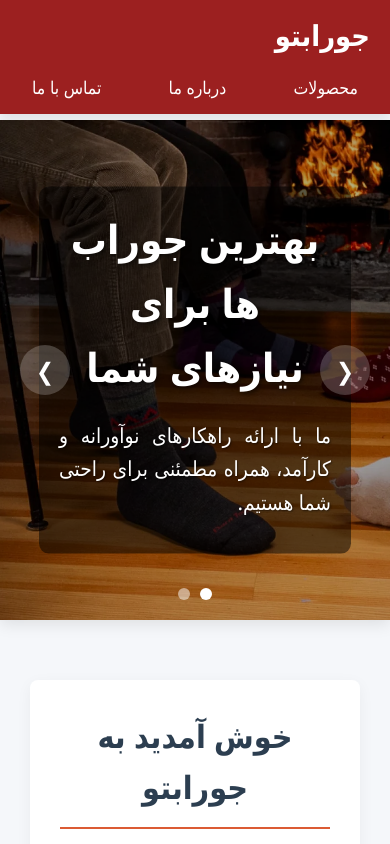
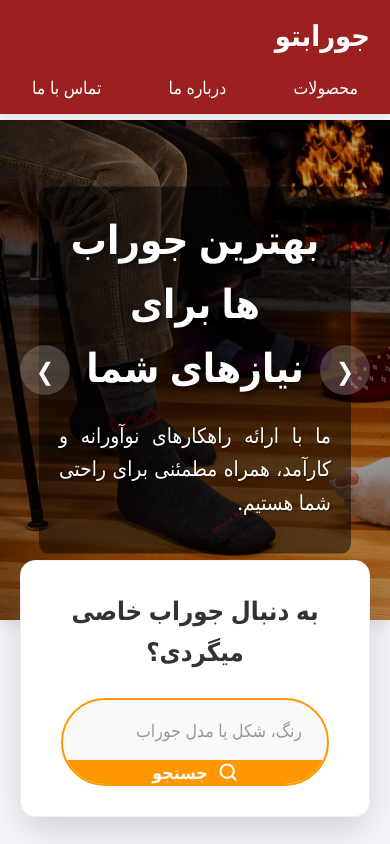
Before and after one commit to Nimatrixx/jurabeto, a plain HTML site: page index.html in a window 390 px wide. Shown: the top 844 px of the page. Drawn offline with Linux system fonts and the light colour scheme.

Commit message:
add search box

```diff
--- a/css/responsive.css
+++ b/css/responsive.css
@@ -43,6 +43,32 @@
         height: 40px;
         font-size: 1.2rem;
     }
+
+    /* searchbox */
+    .search-wrapper {
+        margin-top: -50px;
+        padding: 0 15px;
+    }
+
+    .search-card {
+        padding: 25px 30px;
+        max-width: 90%;
+    }
+
+    .search-header {
+        font-size: 1.4rem;
+        margin-bottom: 20px;
+    }
+
+    .search-field {
+        padding: 16px 20px;
+        font-size: 1rem;
+    }
+
+    .search-submit {
+        padding: 0 25px;
+        font-size: 1rem;
+    }
 }
 
 @media (max-width: 480px) {
@@ -63,4 +89,34 @@
         width: 90%;
         padding: 15px;
     }
+
+    /* searchbox */
+    .search-wrapper {
+        margin-top: -40px;
+    }
+
+    .search-card {
+        padding: 20px;
+        border-radius: 12px;
+    }
+
+    .search-header {
+        font-size: 1.2rem;
+    }
+
+    .search-form {
+        flex-direction: column;
+        border-radius: 12px;
+    }
+
+    .search-field {
+        padding: 15px;
+        border-bottom: 1px solid #eee;
+    }
+
+    .search-submit {
+        padding: 15px;
+        justify-content: center;
+        border-radius: 0 0 10px 10px;
+    }
 }
--- /dev/null
+++ b/css/searchbox.css
@@ -0,0 +1,105 @@
+/* search wrapper - positioned half over slider */
+.search-wrapper {
+    position: relative;
+    width: 100%;
+    margin-top: -60px;
+    z-index: 100;
+    padding: 0 20px;
+}
+
+/* white rectangular card containing search box */
+.search-card {
+    max-width: 850px;
+    margin: 0 auto;
+    background-color: white;
+    border-radius: 15px;
+    padding: 30px 40px;
+    box-shadow: 0 15px 40px rgba(0, 0, 0, 0.15);
+    border: 1px solid #f0f0f0;
+}
+
+/* search header text */
+.search-header {
+    text-align: center;
+    color: #333;
+    font-size: 1.6rem;
+    margin-bottom: 25px;
+    font-weight: 600;
+    text-transform: capitalize;
+}
+
+/* search form container */
+.search-form {
+    display: flex;
+    background-color: #f9f9f9;
+    border-radius: 50px;
+    overflow: hidden;
+    border: 2px solid #ff9800;
+    transition: box-shadow 0.3s;
+}
+
+/* focus effect on search form */
+.search-form:focus-within {
+    box-shadow: 0 0 0 3px rgba(255, 152, 0, 0.2);
+}
+
+/* search input field */
+.search-field {
+    flex: 1;
+    padding: 18px 25px;
+    border: none;
+    outline: none;
+    font-size: 1.1rem;
+    text-align: right;
+    background-color: transparent;
+    color: #333;
+    font-family: inherit;
+}
+
+/* placeholder styling */
+.search-field::placeholder {
+    color: #999;
+    opacity: 1;
+    transition: opacity 0.3s;
+}
+
+.search-field:focus::placeholder {
+    opacity: 0.6;
+}
+
+/* search submit button */
+.search-submit {
+    background-color: #ff9800;
+    color: white;
+    border: none;
+    padding: 0 35px;
+    cursor: pointer;
+    display: flex;
+    align-items: center;
+    gap: 10px;
+    font-size: 1.1rem;
+    font-weight: 600;
+    transition: all 0.3s;
+    white-space: nowrap;
+}
+
+/* button hover effect */
+.search-submit:hover {
+    background-color: #f57c00;
+}
+
+/* button active/pressed effect */
+.search-submit:active {
+    transform: scale(0.98);
+}
+
+/* search icon styling */
+.search-icon {
+    width: 20px;
+    height: 20px;
+    fill: none;
+    stroke: currentColor;
+    stroke-width: 2.5;
+    stroke-linecap: round;
+    stroke-linejoin: round;
+}
--- a/index.html
+++ b/index.html
@@ -9,6 +9,7 @@
     <link rel="stylesheet" href="css/navbarstyle.css">
     <link rel="stylesheet" href="css/responsive.css">
     <link rel="stylesheet" href="css/slider.css">
+    <link rel="stylesheet" href="css/searchbox.css">
 </head>
 
 <body>
@@ -64,6 +65,23 @@
         </div>
     </section>
 
+    <!-- search box-->
+    <div class="search-wrapper">
+        <div class="search-card">
+            <h3 class="search-header">به دنبال جوراب خاصی میگردی؟</h3>
+            <div class="search-form">
+                <input type="text" class="search-field" placeholder="رنگ، شکل یا مدل جوراب">
+                <button class="search-submit">
+                    <svg class="search-icon" viewBox="0 0 24 24">
+                        <circle cx="11" cy="11" r="8"></circle>
+                        <line x1="21" y1="21" x2="16.65" y2="16.65"></line>
+                    </svg>
+                    <span>جستجو</span>
+                </button>
+            </div>
+        </div>
+    </div>
+
 
     <!-- main page-->
     <div class="container">
@@ -99,6 +117,7 @@
     </footer>
 
     <script src="./javascript/slider.js"></script>
+    <script src="./javascript/search.js"></script>
 </body>
 
 
--- /dev/null
+++ b/javascript/search.js
@@ -0,0 +1,22 @@
+document.addEventListener('DOMContentLoaded', function () {
+    const searchButton = document.querySelector('.search-submit');
+    const searchInput = document.querySelector('.search-field');
+    //const searchForm = document.querySelector('.search-form');
+
+    // perform search function
+    function executeSearch() {
+        const searchTerm = searchInput.value.trim();
+
+        // validate input
+        if (!searchTerm) {
+            window.alert("متن جستجو نمیتواند خالی باشد");
+            return;
+        }
+
+        // in real implementation, this would make an API call
+        console.log(`searching for: ${searchTerm}`);
+    }
+
+    // button click event
+    searchButton.addEventListener('click', executeSearch);
+});
```
